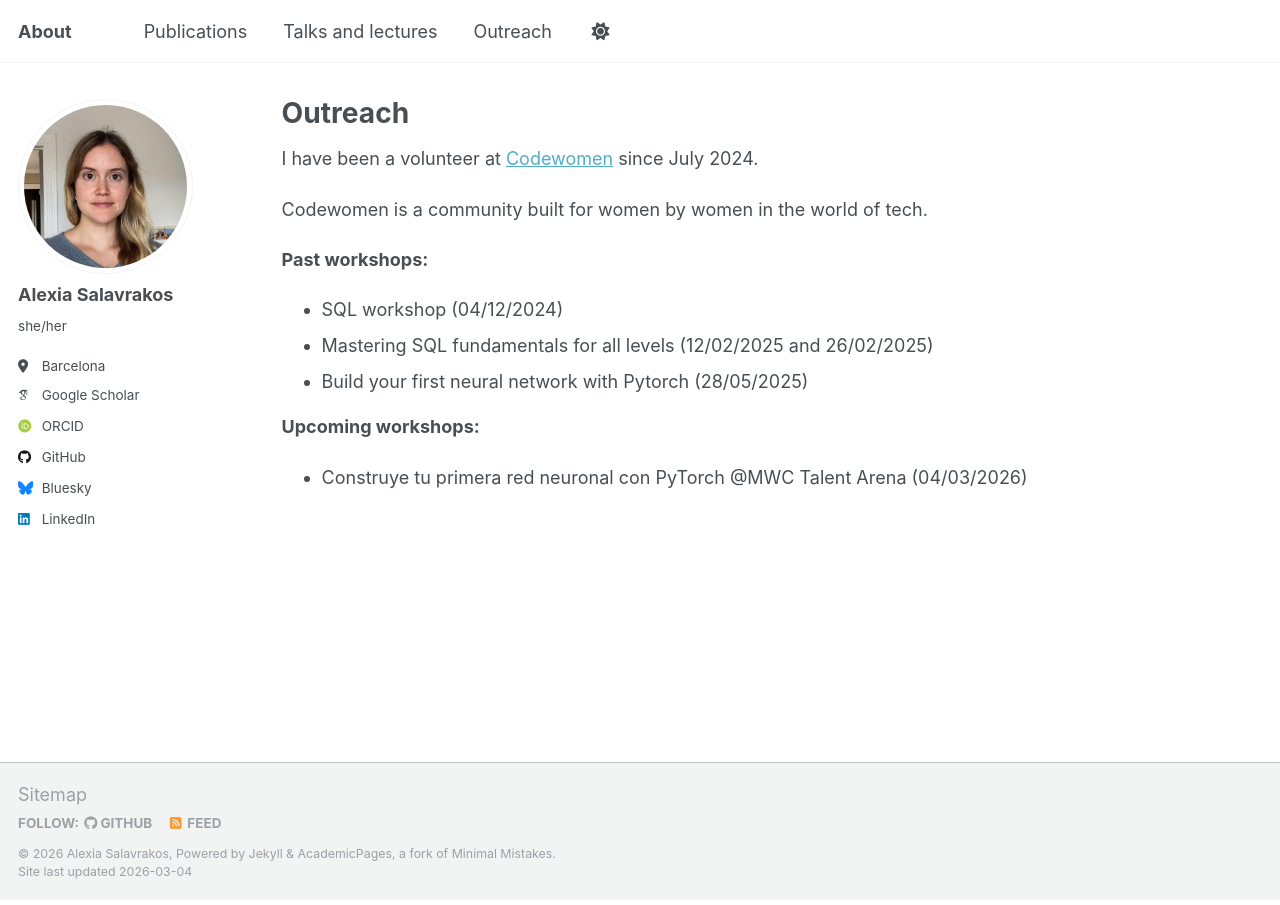
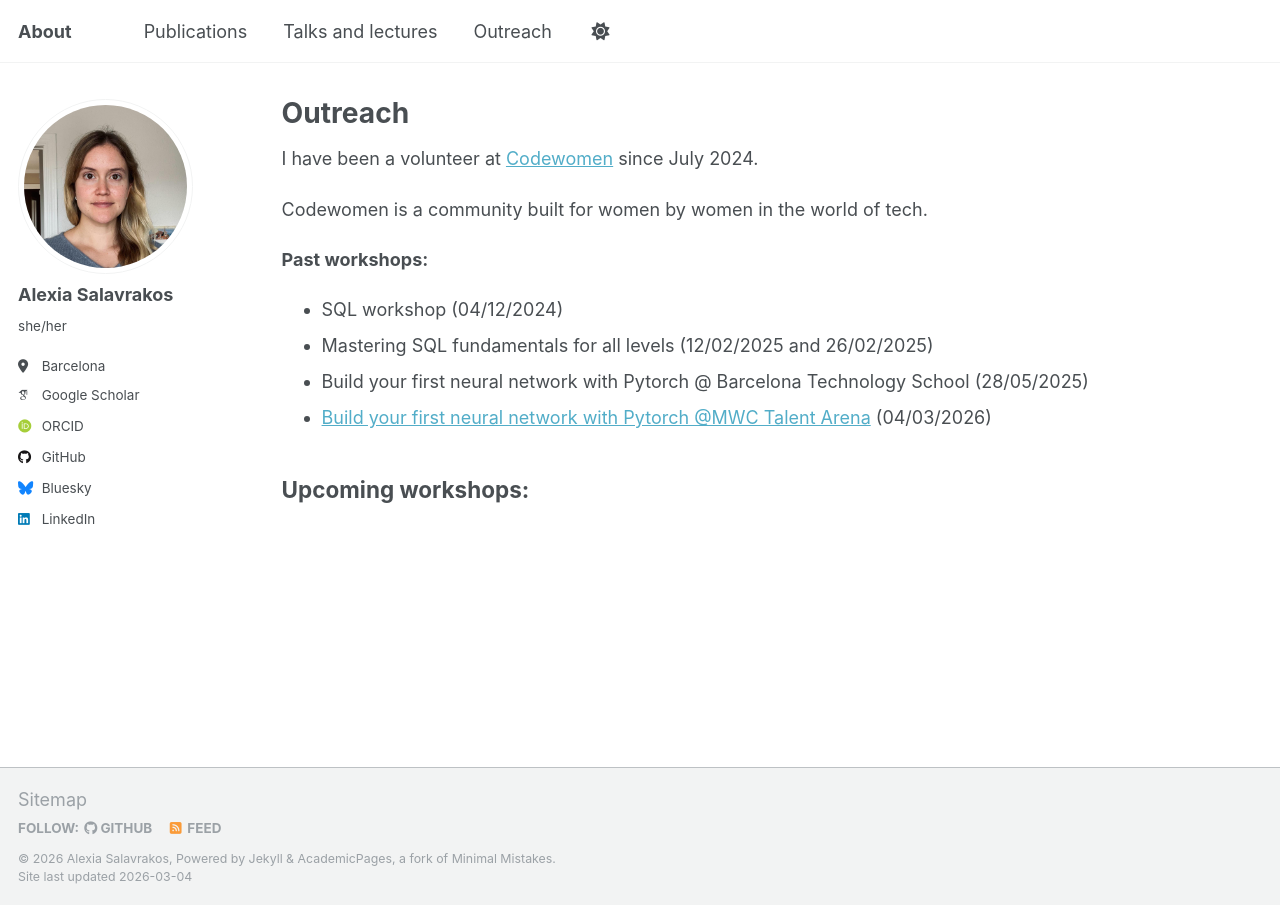
Before and after one commit to alexiasalavrakos/alexiasalavrakos.github.io, a Jekyll site: the page built from _pages/outreach.md, in a window 1280 px wide. Built offline with Jekyll 4.4.1, drawn with Linux system fonts in a browser that asks for light colours; some web fonts are replaced.

Commit message:
Update outreach.md

```diff
--- a/_pages/outreach.md
+++ b/_pages/outreach.md
@@ -14,7 +14,8 @@ Codewomen is a community built for women by women in the world of tech.
 **Past workshops:**
 - SQL workshop (04/12/2024)
 - Mastering SQL fundamentals for all levels (12/02/2025 and 26/02/2025)
-- Build your first neural network with Pytorch (28/05/2025)
+- Build your first neural network with Pytorch @ Barcelona Technology School (28/05/2025)
+- [Build your first neural network with Pytorch @MWC Talent Arena](./neural_network_workshop.pdf) (04/03/2026)
 
 **Upcoming workshops:**
-- Construye tu primera red neuronal con PyTorch @MWC Talent Arena (04/03/2026)
+-
```
